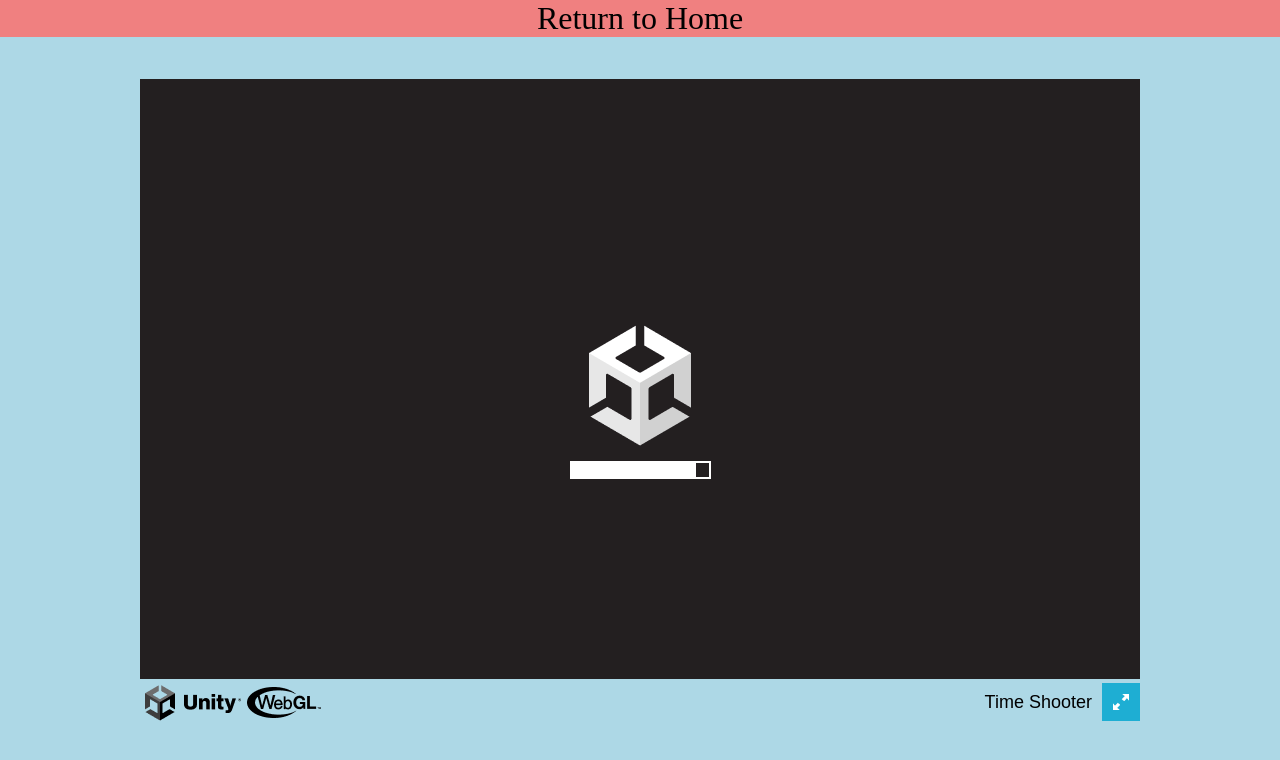
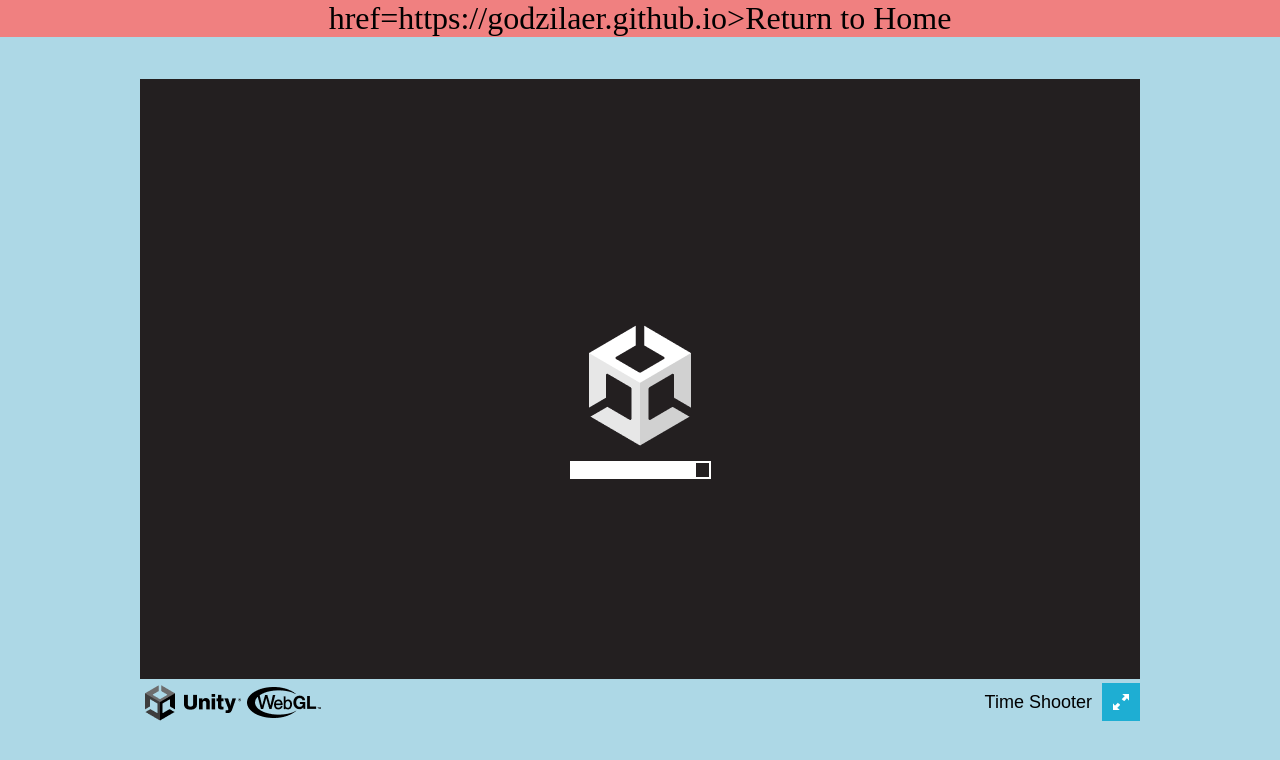
Before and after one commit to Godzilaer/time-shooter, a plain HTML site: page index.html in a window 1280 px wide. Drawn offline with Linux system fonts and the light colour scheme; no server answers.

Commit message:
Update index.html

```diff
--- a/index.html
+++ b/index.html
@@ -121,7 +121,7 @@
       document.body.appendChild(script);
     </script>
      <p style="text-align:center; font-size:32px; background-color:lightcoral; margin-top:auto;>
-      <a style="font-family:'courier new'; text-decoration:none;" href=https://godzilaer.github.io>Return to Home</a>
+      <a style="font-family:'courier new'; text-decoration:none;"> href=https://godzilaer.github.io>Return to Home</a>
     </p>
   </body>
 </html>
```
